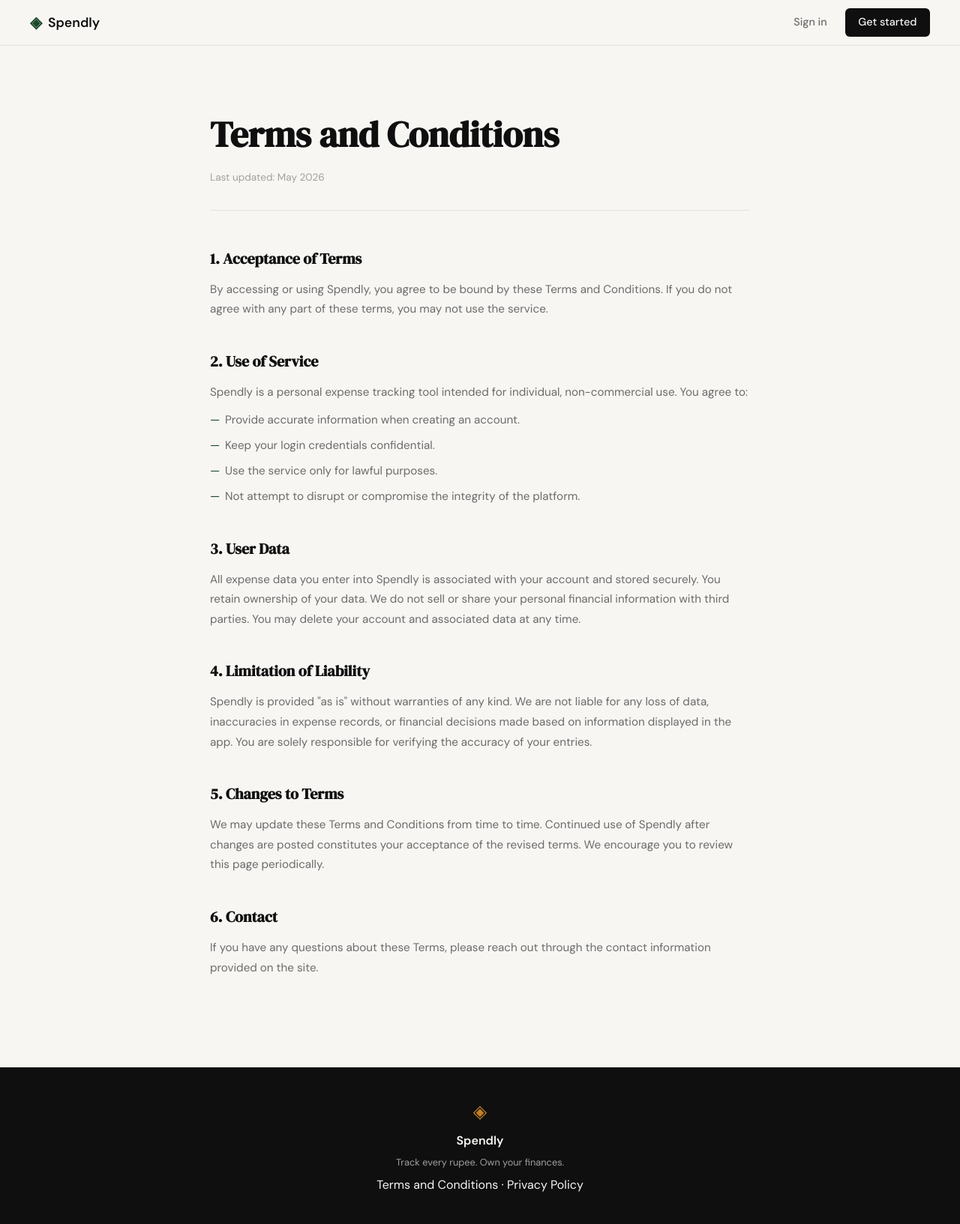
After one commit to cyrotine/spendly, a Flask app: page /terms in a window 1280 px wide. The commit adds this page. Shown: the whole page at 75% size. Run offline with Flask 3, Linux system fonts and the light colour scheme.

Commit message:
T&c visually improved

```diff
--- a/app.py
+++ b/app.py
@@ -26,6 +26,11 @@ def login():
 # Placeholder routes — students will implement these                  #
 # ------------------------------------------------------------------ #
 
+@app.route("/terms")
+def terms():
+    return render_template("terms.html")
+
+
 @app.route("/logout")
 def logout():
     return "Logout — coming in Step 3"
--- a/static/css/style.css
+++ b/static/css/style.css
@@ -508,6 +508,76 @@ a { color: inherit; text-decoration: none; }
 }
 
 /* ------------------------------------------------------------------ */
+/* Terms / Privacy pages                                               */
+/* ------------------------------------------------------------------ */
+
+.terms-page {
+    padding: 5rem 2rem;
+}
+
+.terms-inner {
+    max-width: 720px;
+    margin: 0 auto;
+}
+
+.terms-title {
+    font-family: var(--font-display);
+    font-size: clamp(2rem, 4vw, 3rem);
+    color: var(--ink);
+    margin-bottom: 0.5rem;
+}
+
+.terms-meta {
+    font-size: 0.85rem;
+    color: var(--ink-faint);
+    margin-bottom: 3rem;
+    padding-bottom: 2rem;
+    border-bottom: 1px solid var(--border);
+}
+
+.terms-section {
+    margin-bottom: 2.5rem;
+}
+
+.terms-section h2 {
+    font-family: var(--font-display);
+    font-size: 1.25rem;
+    color: var(--ink);
+    margin-bottom: 0.75rem;
+}
+
+.terms-section p {
+    font-size: 0.95rem;
+    color: var(--ink-muted);
+    line-height: 1.75;
+    margin-bottom: 0.75rem;
+}
+
+.terms-section ul {
+    list-style: none;
+    padding: 0;
+    display: flex;
+    flex-direction: column;
+    gap: 0.5rem;
+    margin-top: 0.5rem;
+}
+
+.terms-section ul li {
+    font-size: 0.95rem;
+    color: var(--ink-muted);
+    line-height: 1.7;
+    padding-left: 1.25rem;
+    position: relative;
+}
+
+.terms-section ul li::before {
+    content: '—';
+    position: absolute;
+    left: 0;
+    color: var(--accent);
+}
+
+/* ------------------------------------------------------------------ */
 /* Responsive                                                          */
 /* ------------------------------------------------------------------ */
 
--- a/templates/base.html
+++ b/templates/base.html
@@ -34,7 +34,7 @@
             <span class="brand-icon">◈</span>
             <span class="footer-name">Spendly</span>
             <p class="footer-copy">Track every rupee. Own your finances.</p>
-            <p><a href="#">Terms and Conditions</a> · <a href="#">Privacy Policy</a></p>
+            <p><a href="/terms">Terms and Conditions</a> · <a href="#">Privacy Policy</a></p>
         </div>
     </footer>
 
--- /dev/null
+++ b/templates/terms.html
@@ -0,0 +1,50 @@
+{% extends "base.html" %}
+
+{% block title %}Terms and Conditions — Spendly{% endblock %}
+
+{% block content %}
+
+<section class="terms-page">
+    <div class="terms-inner">
+        <h1 class="terms-title">Terms and Conditions</h1>
+        <p class="terms-meta">Last updated: May 2026</p>
+
+        <div class="terms-section">
+            <h2>1. Acceptance of Terms</h2>
+            <p>By accessing or using Spendly, you agree to be bound by these Terms and Conditions. If you do not agree with any part of these terms, you may not use the service.</p>
+        </div>
+
+        <div class="terms-section">
+            <h2>2. Use of Service</h2>
+            <p>Spendly is a personal expense tracking tool intended for individual, non-commercial use. You agree to:</p>
+            <ul>
+                <li>Provide accurate information when creating an account.</li>
+                <li>Keep your login credentials confidential.</li>
+                <li>Use the service only for lawful purposes.</li>
+                <li>Not attempt to disrupt or compromise the integrity of the platform.</li>
+            </ul>
+        </div>
+
+        <div class="terms-section">
+            <h2>3. User Data</h2>
+            <p>All expense data you enter into Spendly is associated with your account and stored securely. You retain ownership of your data. We do not sell or share your personal financial information with third parties. You may delete your account and associated data at any time.</p>
+        </div>
+
+        <div class="terms-section">
+            <h2>4. Limitation of Liability</h2>
+            <p>Spendly is provided "as is" without warranties of any kind. We are not liable for any loss of data, inaccuracies in expense records, or financial decisions made based on information displayed in the app. You are solely responsible for verifying the accuracy of your entries.</p>
+        </div>
+
+        <div class="terms-section">
+            <h2>5. Changes to Terms</h2>
+            <p>We may update these Terms and Conditions from time to time. Continued use of Spendly after changes are posted constitutes your acceptance of the revised terms. We encourage you to review this page periodically.</p>
+        </div>
+
+        <div class="terms-section">
+            <h2>6. Contact</h2>
+            <p>If you have any questions about these Terms, please reach out through the contact information provided on the site.</p>
+        </div>
+    </div>
+</section>
+
+{% endblock %}
```
